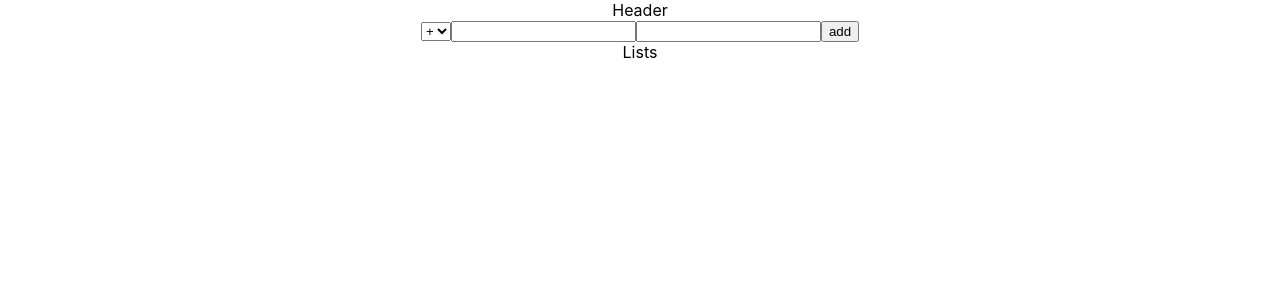
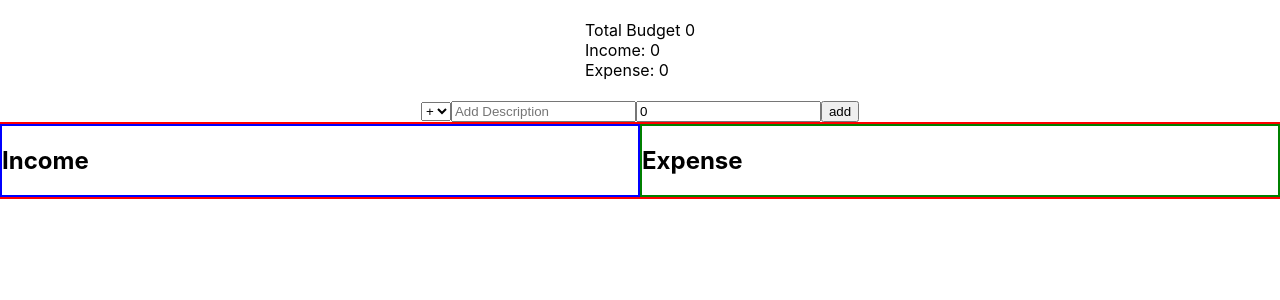
Before and after one commit to Jvaz0715/budget-context-hooks-v2, a React (Create React App) app: page / in a window 1280 px wide. Shown: the top 300 px of the page. Built offline with nearby package versions, Linux system fonts and the light colour scheme.

Commit message:
sets up app

```diff
--- a/src/App.js
+++ b/src/App.js
@@ -1,9 +1,8 @@
 import React, {useState} from 'react';
-import {
-  Header,
-  Inputs,
-  Lists
-} from "./components";
+// get our context files
+import { HeaderContext, InputContext, ListsContext, } from "./context/context";
+// get our components
+import { Header, Inputs, Lists } from "./components";
 
 import "./App.css";
 
@@ -17,11 +16,71 @@ function App() {
 
   const [incomeArray, setIncomeArray] = useState([]);
   const [expenseArray, setExpenseArray] = useState([]);
+
+  function handleOption(value) {
+    setOption(value);
+  };
+
+  function handleDescription(value) {
+    setDescription(value);
+  };
+
+  function handleAmount(value) {
+    setAmount(value)
+  };
+
+  function handleSubmit(e) {
+    e.preventDefault();
+    if(amount === 0) {
+      return;
+    }
+    if(option === "+") {
+      setIncome(income + parseFloat(amount))
+      setIncomeArray([...incomeArray, {description, amount}])
+    } else if (option === "-"){
+      setExpense(expense + parseFloat(amount))
+      setExpenseArray([...expenseArray, {description, amount}])
+    }
+  }
+
+  function handleDeleteIncome(index) {}
+  function handleDeleteExpense(index) {}
+
+  const HeaderContextValue = {
+    income,
+    expense
+  };
+
+  const InputContextValue = {
+    option,
+    description,
+    amount,
+    handleOption,
+    handleDescription,
+    handleAmount,
+    handleSubmit,
+  };
+
+  const ListsContextValue = {
+    incomeArray,
+    expenseArray,
+    handleDeleteIncome,
+    handleDeleteExpense,
+  }
+
   return (
     <div className="App">
-      <Header />
-      <Inputs />
-      <Lists />
+      <HeaderContext.Provider value={HeaderContextValue}>
+        <Header />
+      </HeaderContext.Provider>
+
+      <InputContext.Provider value={InputContextValue}>
+        <Inputs />
+      </InputContext.Provider>
+
+      <ListsContext.Provider value={ListsContextValue}>
+        <Lists />
+      </ListsContext.Provider>
     </div>
   )
 }
--- a/src/components/header/index.js
+++ b/src/components/header/index.js
@@ -1,11 +1,18 @@
-import React from 'react';
+import React, {useContext} from 'react';
+import {HeaderContext} from "../../context/context"
 
 function Header() {
+   const {income, expense } = useContext(HeaderContext);
    return (
-      <div>
-         Header
+      <div style={{margin: "20px"}}>
+         <div>
+         Total Budget {income + -(expense)}
+         </div>
+         <div>Income: {income}</div>
+         <div>Expense: {expense}</div>
+
       </div>
    )
-}
+};
 
 export default Header;
--- a/src/components/inputs/index.js
+++ b/src/components/inputs/index.js
@@ -1,14 +1,38 @@
-import React from 'react'
+import React, {useContext} from 'react';
+import { InputContext} from "../../context/context";
 
 function Inputs() {
+   const {
+      option,
+      description,
+      amount,
+      handleOption,
+      handleDescription,
+      handleAmount,
+      handleSubmit,
+   } = useContext(InputContext);
+
    return (
-      <form>
-         <select>
+      <form onSubmit={handleSubmit}>
+         <select
+            value={option}
+            onChange={(e) => handleOption(e.target.value)}
+         >
             <option value="+">+</option>
             <option value="-">-</option>
          </select>
-         <input type="text"/>
-         <input type="number"/>
+         <input
+            type="text"
+            placeholder="Add Description"
+            value={description}
+            onChange={(e) => handleDescription(e.target.value)}
+         />
+         <input
+            type="number"
+            placeholder="Enter Amount"
+            value={amount}
+            onChange={(e) => handleAmount(e.target.value)}
+         />
          <input type="submit" value="add"/>
       </form>
    )
--- /dev/null
+++ b/src/components/lists/ExpenseList.js
@@ -0,0 +1,24 @@
+import React, { useContext } from 'react';
+import { ListsContext } from "../../context/context";
+
+function ExpenseList() {
+   const { expenseArray } = useContext(ListsContext);
+
+   return (
+      <div style={{border:"2px solid green", width: "50%"}}>
+         <h2>Expense</h2>
+         <ul>
+            {expenseArray.map((expense, index) => {
+               return (
+                  <li key={index}>
+                     {expense.description} {expense.amount}
+                     <button>Delete</button>
+                  </li>
+               )
+            })}
+         </ul>
+      </div>
+   )
+}
+
+export default ExpenseList;
--- /dev/null
+++ b/src/components/lists/IncomeList.js
@@ -0,0 +1,24 @@
+import React, {useContext} from 'react';
+import {ListsContext} from "../../context/context";
+
+function IncomeList() {
+   const {incomeArray} = useContext(ListsContext);
+
+   return (
+      <div style={{border:"2px solid blue", width: "50%"}}>
+         <h2>Income</h2>
+         <ul>
+            {incomeArray.map((income, index) => {
+               return (
+                  <li key={index}>
+                     {income.description} {income.amount}
+                     <button>Delete</button>
+                  </li>
+               )
+            })}
+         </ul>
+      </div>
+   )
+}
+
+export default IncomeList
--- a/src/components/lists/index.js
+++ b/src/components/lists/index.js
@@ -1,9 +1,12 @@
-import React from 'react'
+import React from 'react';
+import IncomeList from './IncomeList';
+import ExpenseList from './ExpenseList';
 
 function Lists() {
    return (
-      <div>
-         Lists
+      <div style={{display: 'flex', border:"2px solid red", width:"100%"}}>
+         <IncomeList />
+         <ExpenseList />
       </div>
    )
 }
```
